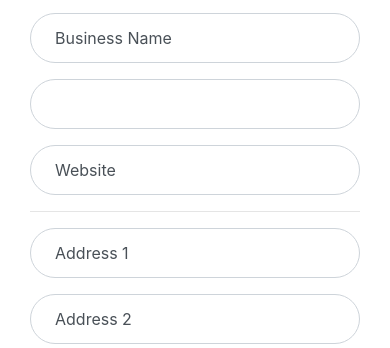
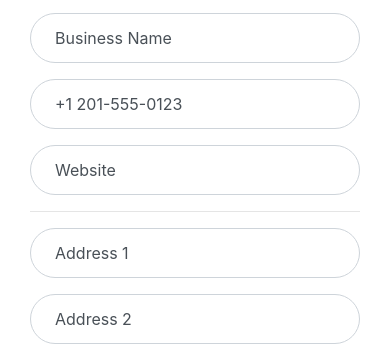
Before and after one commit to computerHeads/beaverhacksSum20, a Node server app: page /sign-up in a window 390 px wide. Shown: the part 499-847 px from the top of the page. Run offline with Node 20, Linux system fonts and the light colour scheme; some libraries are stand-ins or nearby versions.

Commit message:
Fixed phone field styling in sign-up page

```diff
--- a/public/css/css-create-account.css
+++ b/public/css/css-create-account.css
@@ -101,12 +101,32 @@
   color: transparent;
 }
 
-.form-label-group input:not(:placeholder-shown) {
+.phone input::-webkit-input-placeholder {
+  color: #495057;
+}
+
+.phone input:-ms-input-placeholder {
+  color: #495057;
+}
+
+.phone input::-ms-input-placeholder {
+  color: #495057;
+}
+
+.phone input::-moz-placeholder {
+  color: #495057;
+}
+
+.phone input::placeholder {
+  color: #495057;
+}
+
+.form-label-style input:not(:placeholder-shown) {
   padding-top: calc(var(--input-padding-y) + var(--input-padding-y) * (2 / 3));
   padding-bottom: calc(var(--input-padding-y) / 3);
 }
 
-.form-label-group input:not(:placeholder-shown) ~ label {
+.form-label-style input:not(:placeholder-shown) ~ label {
   padding-top: calc(var(--input-padding-y) / 3);
   padding-bottom: calc(var(--input-padding-y) / 3);
   font-size: 12px;
--- a/views/createAccount.handlebars
+++ b/views/createAccount.handlebars
@@ -16,14 +16,14 @@
 
               <h3 class="card-title text-center">Sign Up</h3>
               <form class="form-signin">
-                <div class="form-label-group">
+                <div class="form-label-group form-label-style">
                   <input name="name" type="text" id="inputName" class="form-control" placeholder="Name" required
                     autofocus>
                   <label for="inputName">Name</label>
                 </div>
 
 
-                <div class="form-label-group">
+                <div class="form-label-group form-label-style">
                   <input name="email" type="email" id="inputEmail" class="form-control" placeholder="Email address"
                     required>
                   <label for="inputEmail">Email address</label>
@@ -31,7 +31,7 @@
 
                 <hr>
 
-                <div class="form-label-group">
+                <div class="form-label-group form-label-style">
                   <input name="password" type="password" id="inputPassword" class="form-control" placeholder="Password"
                     required>
                   <label for="inputPassword">Password</label>
@@ -40,61 +40,62 @@
 
                 <h4 class="card-title text-center">Business Info</h4>
 
-                <div class="form-label-group">
+                <div class="form-label-group form-label-style">
                   <input name="businessName" type="text" id="inputBusinessName" class="form-control"
                     placeholder="Business Name" required>
                   <label for="inputBusinessName">Business Name</label>
                 </div>
 
-                <div class="form-label-group">
-                  <input name="phone" type="tel" id="phone" class="form-control">
+                <div class="form-label-group phone">
+                  <input name="phone" type="tel" id="phone" class="form-control"
+                  placeholder="+1 201-555-0123">
                   <span id="error-msg" class="hide"></span>
                 </div>
 
-                <div class="form-label-group">
+                <div class="form-label-group form-label-style">
                   <input name="website" type="text" id="inputWebsite" class="form-control" placeholder="Website">
                   <label for="inputWebsite">Website</label>
                 </div>
 
                 <hr>
 
-                <div class="form-label-group">
+                <div class="form-label-group form-label-style">
                   <input name="addressOne" type="text" id="inputAddressOne" class="form-control address"
                     placeholder="Address Line 1" required>
                   <label for="inputAddressOne">Address 1</label>
                 </div>
 
-                <div class="form-label-group">
+                <div class="form-label-group form-label-style">
                   <input name="addressTwo" type="text" id="inputAddressTwo" class="form-control address"
                     placeholder="Address Line 2">
                   <label for="inputAddressTwo">Address 2</label>
                 </div>
 
-                <div class="form-label-group">
+                <div class="form-label-group form-label-style">
                   <input name="city" type="text" id="inputCity" class="form-control address" placeholder="City"
                     required>
                   <label for="inputCity">City</label>
                 </div>
 
-                <div class="form-label-group">
+                <div class="form-label-group form-label-style">
                   <input name="state" type="text" id="inputState" class="form-control address" placeholder="State"
                     required>
                   <label for="inputState">State</label>
                 </div>
 
-                <div class="form-label-group">
+                <div class="form-label-group form-label-style">
                   <input name="zip" type="text" id="inputZip" class="form-control address" placeholder="Zip" required>
                   <label for="inputZip">Zip</label>
                 </div>
 
                 <hr>
 
-                <div class="form-label-group">
+                <div class="form-label-group form-label-style">
                   <input name="open" type="time" id="inputOpen" class="form-control" placeholder="Open" required>
                   <label for="inputOpen">Open</label>
                 </div>
 
-                <div class="form-label-group text-center open-day">
+                <div class="form-label-group form-label-style text-center open-day">
                   <br><input name="openDays" type="checkbox" id="inputMon" value="Mon"> Mon
                   &nbsp;&nbsp;&nbsp;&nbsp;&nbsp;&nbsp;
                   <input name="openDays" type="checkbox" id="inputTue" value="Tue"> Tue
@@ -111,21 +112,21 @@
                   <br><br>
                 </div>
 
-                <div class="form-label-group">
+                <div class="form-label-group form-label-style">
                   <input name="close" type="time" id="inputClose" class="form-control" placeholder="Close" required>
                   <label for="inputClose">Close</label>
                 </div>
 
                 <hr>
 
-                <div class="form-label-group">
+                <div class="form-label-group form-label-style">
                   <input name="maxOccupancy" type="number" id="inputMaxOccupancy" class="form-control"
                     placeholder="Max Occupancy (tables/people)" required>
                   <label for="inputMaxOccupancy">Max Occupancy (tables/people)</label>
                 </div>
 
 
-                <div class="col-auto my-2 form-label-group">
+                <div class="col-auto my-2 form-label-group form-label-style">
                   <select name="businessType" id="inputType" class="custom-select">
                     <option selected>Choose Business Type... </option>
                     <option name="businessType" value="Restaurants">Restaurants</option>
```
